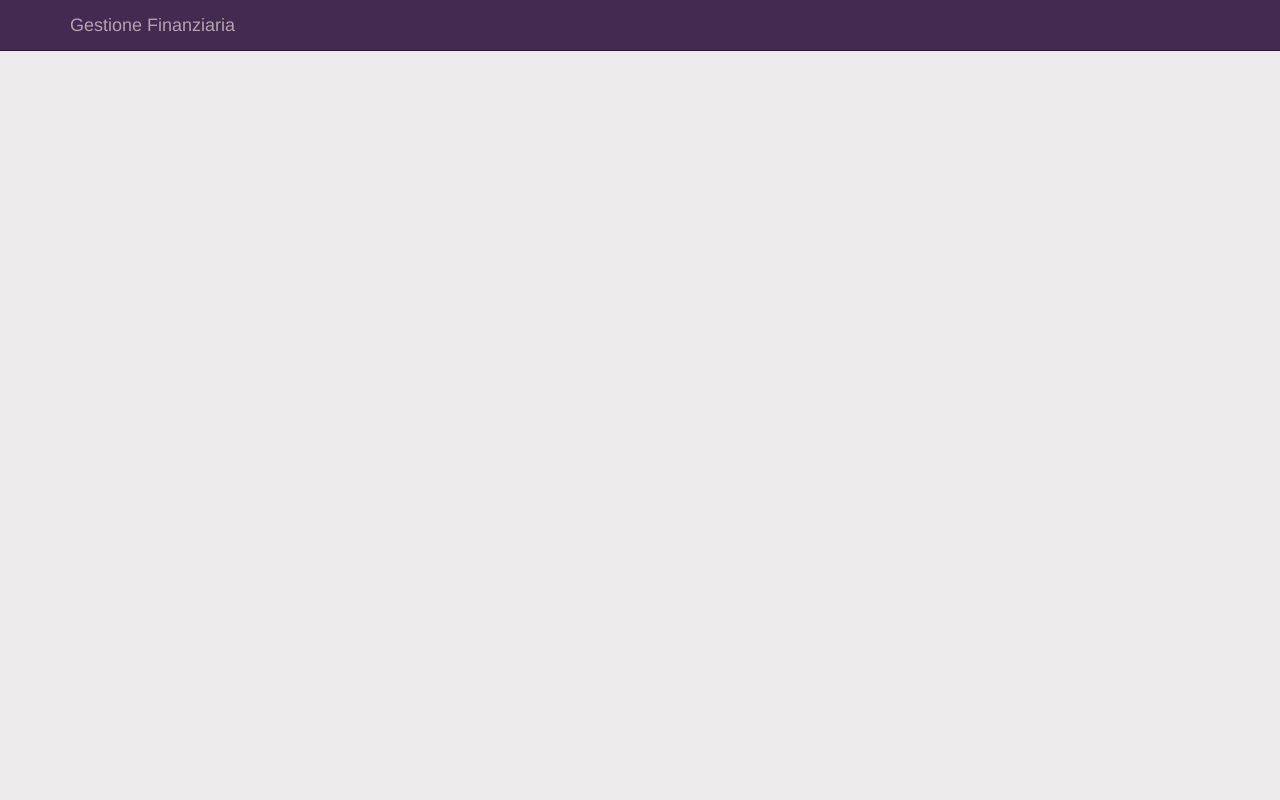
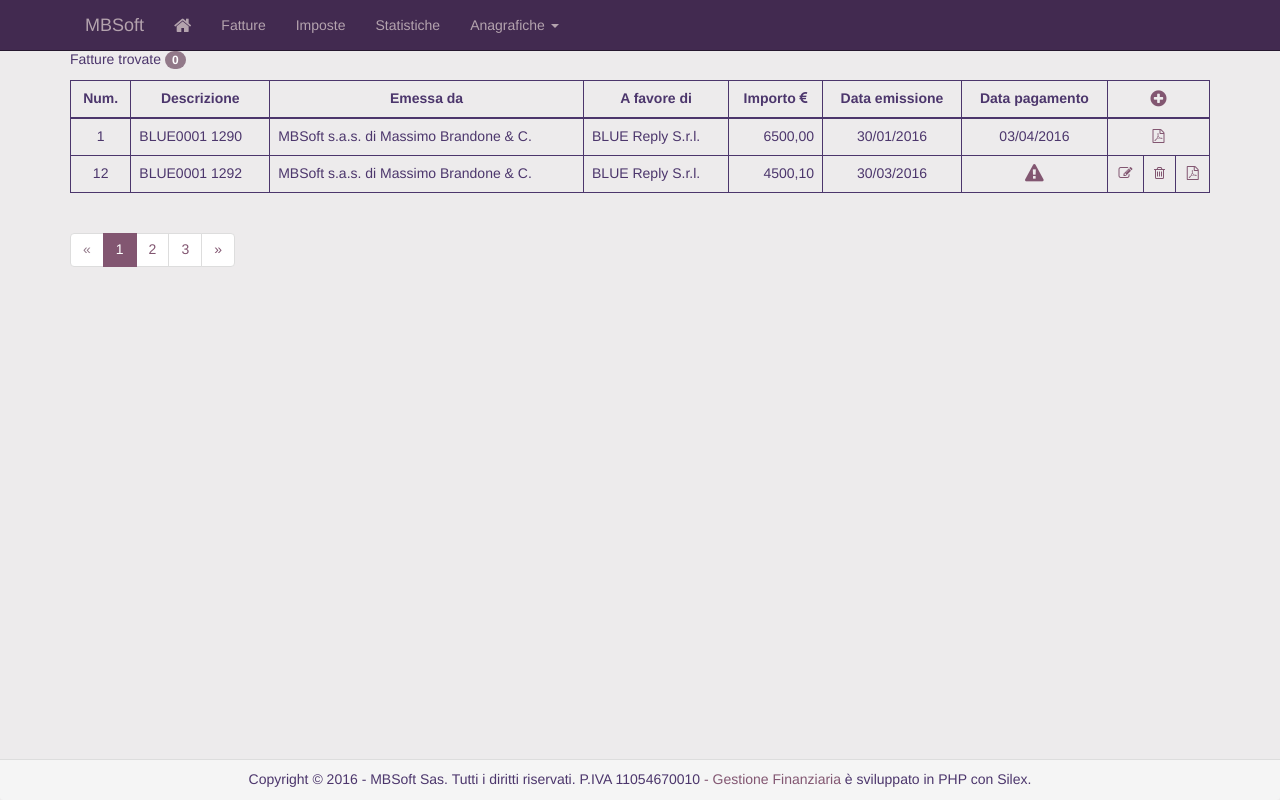
Before and after one commit to brandone1968/gestione-finanziaria, a PHP site: template views/index.html.twig in a window 1280 px wide. Run offline with PHP 8.4, Linux system fonts and the light colour scheme; the template is opened without the code that fills it, so the values that code supplies are empty; some libraries are stand-ins or nearby versions.

Commit message:
Base di partenza per Silex - aggiunto dettagli fattura

```diff
--- a/views/fattura.html.twig
+++ b/views/fattura.html.twig
@@ -1,7 +1,6 @@
 {% extends "layout.html.twig" %}
 
 {% block title %}{{ fattura.NumFattura }}{% endblock %}
-{% block title %}Home{% endblock %}
 
 {% block content %}
 <p>
--- a/views/index.html.twig
+++ b/views/index.html.twig
@@ -4,13 +4,90 @@
 
 {% block content %}
 
-    {% for fattura in fatture %}
-        <fattura>
-            <h2><a href="{{ path('fattura', { 'id': fattura.id }) }}">{{ fattura.noteFattura }}</a></h2>
-            <h2>{{ fattura.numFattura }}</h2>
-            <p>{{ fattura.dataFattura }}</p>
-            <p>{{ fattura.dataPagamento }}</p>
-            <p>{{ fattura.imponibile }}</p>
-        </fattura>
-    {% endfor %}
+    <p class="spazio">Fatture trovate <span class="badge">{{ fatture|length }}</span></p>
+
+    <table class="table table-bordered table-hover">
+        <thead>
+            <tr>
+                <th class="text-center">Num.</th>
+                <th class="text-center">Descrizione</th>
+                <th class="text-center">Emessa da</th>
+                <th class="text-center">A favore di</th>
+                <th class="text-center">Importo <i class="fa fa-eur" aria-hidden="true"></i></th>
+                <th class="text-center">Data emissione</th>
+                <th class="text-center">Data pagamento</th>
+                <th id="nuovaFattura" colspan="3" class="text-center"><a href="nuovaFattura.html"><i class="fa fa-plus-circle fa-lg" data-toggle="tooltip" title="Nuova fattura" aria-hidden="true"></i></a></th>
+            </tr>
+        </thead>
+        <tbody>
+
+            {% for fattura in fatture %}
+            <fattura>
+                <tr>
+                    <td class="text-center"><a title="Dettagli fattura" href="{{ path('fattura', { 'id': fattura.id }) }}">{{ fattura.numFattura }}</a></td>
+                    <td>{{ fattura.noteFattura }}</td>
+                    <td class="text-center" > da fare</td>
+                    <td class="text-center">  da fare</td>
+                    <td class="text-center">{{ fattura.totFattura }}</td>
+                    <td class="text-center">{{ fattura.dataFattura|date('d/m/Y') }}</td>
+                    <td class="text-center">{{ fattura.dataPagamento|date('d/m/Y') }}</td>
+                    <td colspan="3" class="text-center"> da fare</td>
+                </tr>
+            </fattura>
+        {% endfor %}
+
+        <tr>
+            <td class="text-center">1</td>
+            <td>BLUE0001 1290</td>
+            <td>MBSoft s.a.s. di Massimo Brandone & C.</td>
+            <td>BLUE Reply S.r.l.</td>
+            <td class="text-right">6500,00</td>
+            <td class="text-center">30/01/2016</td>
+            <td class="text-center">03/04/2016</td>
+            <td colspan="3" class="text-center"><a href="#"><i class="fa fa-file-pdf-o" aria-hidden="true" data-toggle="tooltip" title="Visualizza"></i></a></td>
+        </tr>
+        <tr>
+            <td class="text-center">12</td>
+            <td>BLUE0001 1292</td>
+            <td>MBSoft s.a.s. di Massimo Brandone & C.</td>
+            <td>BLUE Reply S.r.l.</td>
+            <td class="text-right">4500,10</td>
+            <td class="text-center">30/03/2016</td>
+            <td class="text-center"><a href="#"><i class="fa fa-exclamation-triangle fa-lg" data-toggle="tooltip" title="Inserire data incasso" aria-hidden="true"></i></a></td>
+            <td class="text-center"><a href="#"><i class="fa fa-pencil-square-o" aria-hidden="true" data-toggle="tooltip" title="Modifica"></i></a></td>
+            <td class="text-center"><a href="#"><i class="fa fa-trash-o" aria-hidden="true" data-toggle="tooltip" title="Cancella"></i></a></td>
+            <td class="text-center"><a href="#"><i class="fa fa-file-pdf-o" aria-hidden="true" data-toggle="tooltip" title="Visualizza"></i></a></td>
+        </tr>
+    </tbody>
+</table>
+
+<!-- paginazione -->
+<nav aria-label="Page navigation">
+    <ul class="pagination">
+
+        <li class="disabled">
+            <a href="#" aria-label="Previous"><span aria-hidden="true">&laquo;</span></a>
+        </li>
+
+        <li class="active">
+            <a href="#">1 <span class="sr-only">(current)</span></a>
+        </li>
+        <li>
+            <a href="#">2</a>
+        </li>
+        <li>
+            <a href="#">3</a>
+        </li>
+        <li>
+            <a href="#" aria-label="Next">
+                <span aria-hidden="true">&raquo;</span>
+            </a>
+        </li>
+    </ul>
+</nav>
+
+
+
+
+
 {% endblock %}
--- a/views/layout.html.twig
+++ b/views/layout.html.twig
@@ -17,23 +17,45 @@
             <nav class="navbar navbar-default navbar-fixed-top navbar-inverse" role="navigation">
                 <div class="container">
                     <div class="navbar-header">
-                        <button type="button" class="navbar-toggle" data-toggle="collapse" data-target="#navbar-collapse-target">
+                        <button type="button" class="navbar-toggle collapsed" data-toggle="collapse" data-target="#navbar-collapse-target">
                             <span class="icon-bar"></span>
                             <span class="icon-bar"></span>
                             <span class="icon-bar"></span>
                         </button>
-                        <a class="navbar-brand" href="{{ path('home') }}">Gestione Finanziaria</a>
                     </div>
-                    <div class="collapse navbar-collapse" id="navbar-collapse-target">
-                    </div>
+                    <!--                    <div class="collapse navbar-collapse" id="navbar-collapse-target">
+                                        </div>
+                    -->
+
+                    <div id="navbar" class="navbar-collapse collapse">
+                        <ul class="nav navbar-nav">
+                            <li {% if active_page=='mbsoft' %} class="active"{% endif%} class="altezza18"><a href="{{ path('mbsoft') }}">MBSoft</a></li>
+                            <li {% if active_page=='scadenze' %} class="active"{% endif%}><a href="{{ path('scadenze') }}"><i class="fa fa-home fa-lg" aria-hidden="true"></i></a></li>
+                            <li {% if active_page=='fatture' %} class="active"{% endif%}><a href="{{ path('fatture') }}">Fatture</a></li>
+                            <li {% if active_page=='imposte' %} class="active"{% endif%}><a href="{{ path('imposte') }}">Imposte</a></li>
+                            <li {% if active_page=='statistiche' %} class="active"{% endif%}><a href="{{ path('statistiche') }}">Statistiche</a></li>
+                            <li class="dropdown">
+                                <a href="#" class="dropdown-toggle" data-toggle="dropdown" role="button" aria-haspopup="true" aria-expanded="false">Anagrafiche <span class="caret"></span></a>
+                                <ul class="dropdown-menu">
+                                    <li><a href="#">Clienti</a></li>
+                                    <li><a href="#">IVA</a></li>
+                                    <li><a href="#">Scadenze</a></li>
+                                    <li><a href="#">Tributi</a></li>
+                                    <li><a href="#">Scadenze</a></li>
+                                </ul>
+                            </li>
+                        </ul>
+                    </div><!--/.nav-collapse -->
+
                 </div><!-- /.container -->
             </nav>
 
             <div id="content"{% block content %}{% endblock %}</div>
 
-            <footer class="footer">
-                <a href="https://github.com/brandone1968/gestione-finanziaria">Gestione Finanziaria</a> sviluppato in PHP con Silex.
-            </footer>
+        </div>
+        <div id="footer" class="panel-footer">
+            Copyright © 2016 - MBSoft Sas. Tutti i diritti riservati. P.IVA 11054670010
+            <a href="https://github.com/brandone1968/gestione-finanziaria"> - Gestione Finanziaria</a> è sviluppato in PHP con Silex.
         </div>
     </body>
 </html>
--- a/web/css/mio-mbsoft.css
+++ b/web/css/mio-mbsoft.css
@@ -4,3 +4,13 @@ div#footer{
 	width:100%;
     text-align:center;
 }
+
+.spazio
+{
+   padding-top: 50px;
+}
+
+.altezza18
+{
+    font-size: 18px;
+}
```
Also changed, not shown: app/routes.php (+20 -4 lines), views/imposte.html.twig (added, +10 -0 lines), views/mbsoft.html.twig (added, +10 -0 lines), views/scadenze.html.twig (added, +10 -0 lines), views/statistiche.html.twig (added, +10 -0 lines), app/app.php (line endings or trailing spaces).
